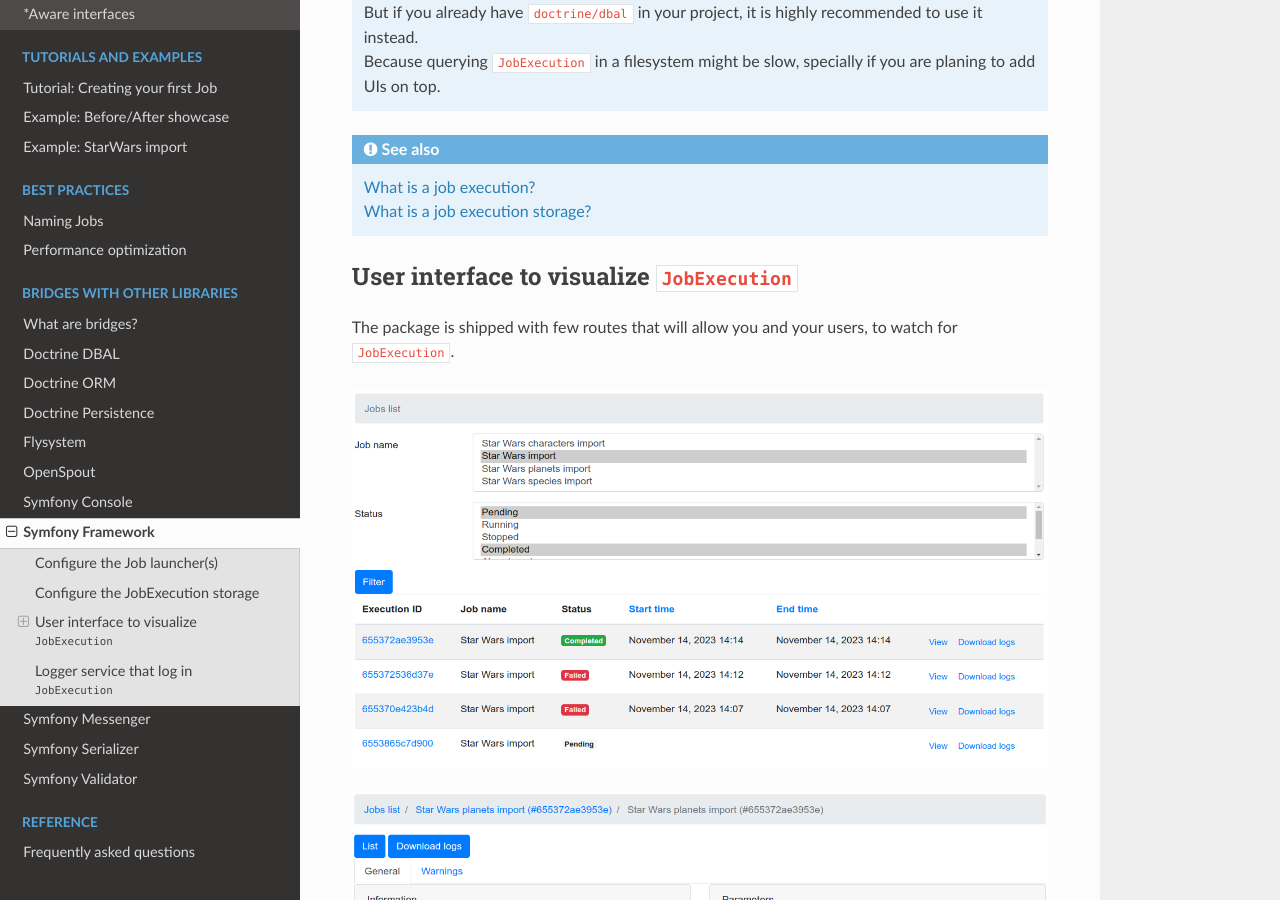
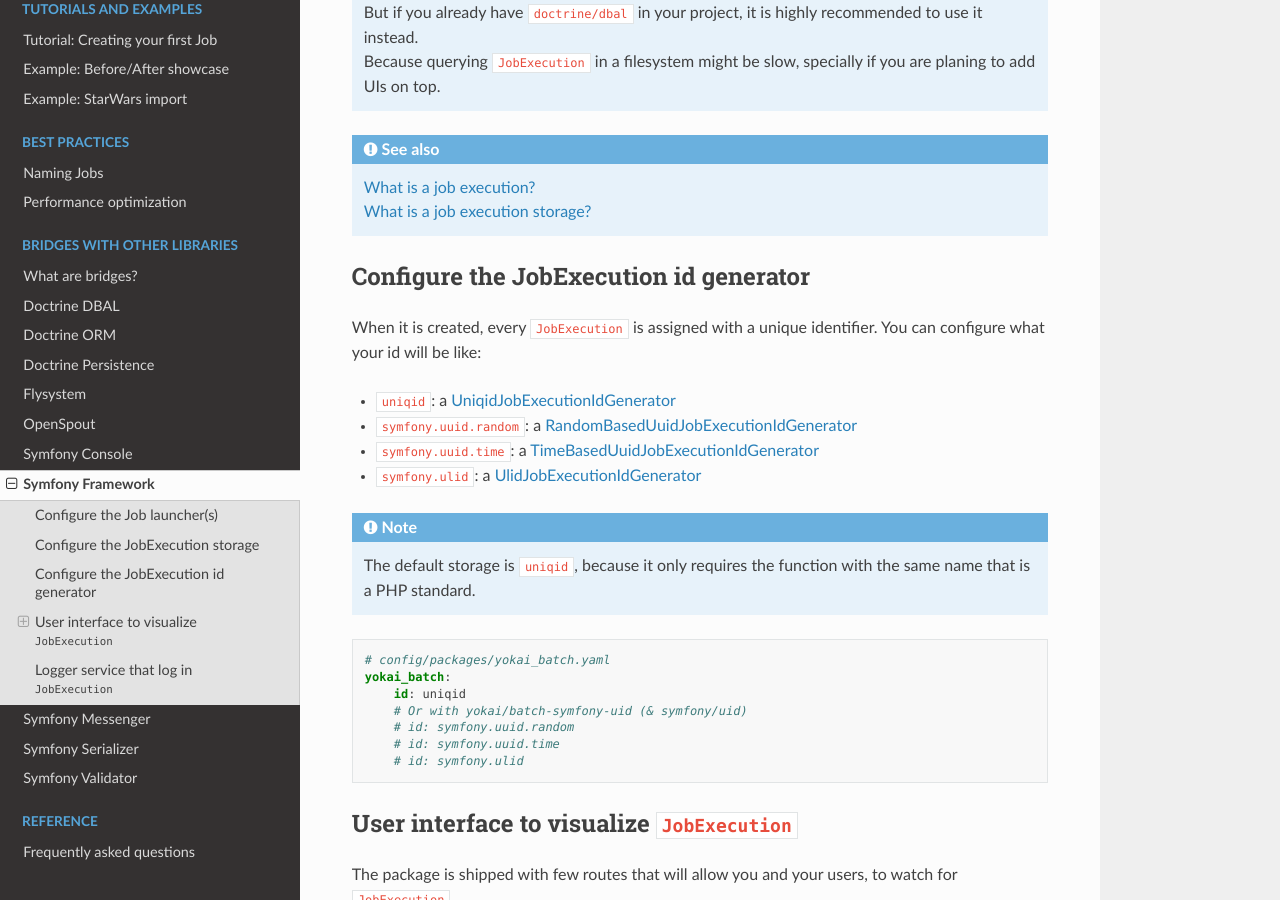
Before and after one commit to yokai-php/batch-documentation, a Sphinx documentation site: the page built from docs/bridges/symfony-framework.rst, in a window 1280 px wide and 900 px high, scrolled down 1829 px. Built offline with Sphinx 7.4.7 and the Read the Docs theme 3.1.0, drawn with Linux system fonts in a browser that asks for light colours.

Commit message:
Introduce symfony/uid bridge to generate JobExecution ids (#138)
* Introduce symfony/uid bridge to generate JobExecution ids

* Configure job execution id generator in Symfony app

* Add reference to new bridge everywhere

* Fix compatibility with Symfony 6.4

* Add documentation about JobExecution id generator being customizable in a Symfony app

```diff
--- a/docs/bridges/symfony-framework.rst
+++ b/docs/bridges/symfony-framework.rst
@@ -88,6 +88,30 @@ You can have only one storage for your ``JobExecution``, and you have several op
 .. seealso::
    | :doc:`What is a job execution? </core-concepts/job-execution>`
    | :doc:`What is a job execution storage? </core-concepts/job-execution-storage>`
+
+Configure the JobExecution id generator
+------------------------------------------------------------
+
+When it is created, every ``JobExecution`` is assigned with a unique identifier.
+You can configure what your id will be like:
+
+* ``uniqid``: a `UniqidJobExecutionIdGenerator <https://github.com/yokai-php/batch/blob/0.x/src/Factory/UniqidJobExecutionIdGenerator.php>`__
+* ``symfony.uuid.random``: a `RandomBasedUuidJobExecutionIdGenerator <https://github.com/yokai-php/batch-symfony-uid/blob/0.x/src/Factory/RandomBasedUuidJobExecutionIdGenerator.php>`__
+* ``symfony.uuid.time``: a `TimeBasedUuidJobExecutionIdGenerator <https://github.com/yokai-php/batch-symfony-uid/blob/0.x/src/Factory/TimeBasedUuidJobExecutionIdGenerator.php>`__
+* ``symfony.ulid``: a `UlidJobExecutionIdGenerator <https://github.com/yokai-php/batch-symfony-uid/blob/0.x/src/Factory/UlidJobExecutionIdGenerator.php>`__
+
+.. note::
+   | The default storage is ``uniqid``, because it only requires the function with the same name that is a PHP standard.
+
+.. code-block:: yaml
+
+    # config/packages/yokai_batch.yaml
+    yokai_batch:
+        id: uniqid
+        # Or with yokai/batch-symfony-uid (& symfony/uid)
+        # id: symfony.uuid.random
+        # id: symfony.uuid.time
+        # id: symfony.ulid
 
 User interface to visualize ``JobExecution``
 ------------------------------------------------------------
```
Also changed, not shown: docs/bridges/symfony-uid.rst (added, +65 -0 lines).
